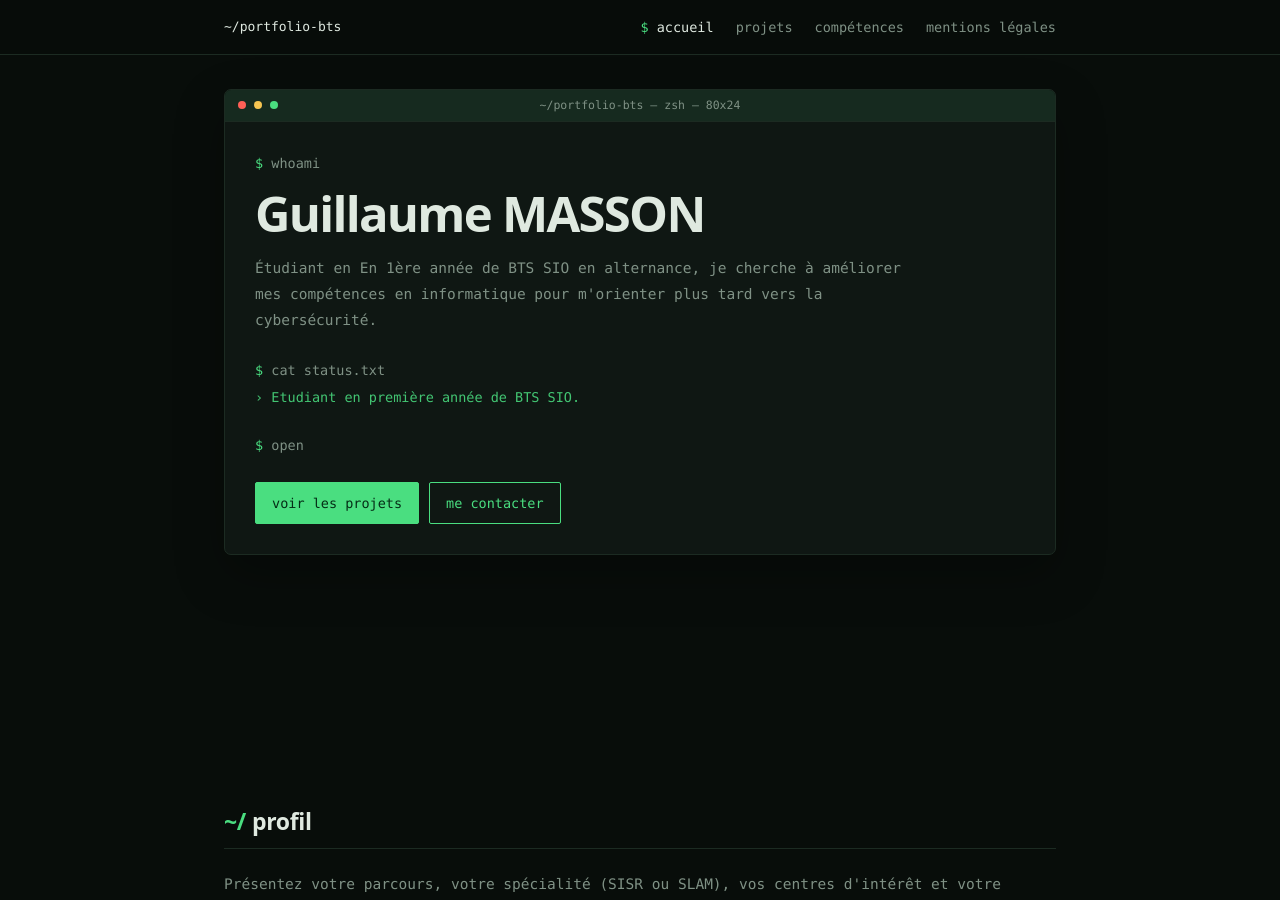
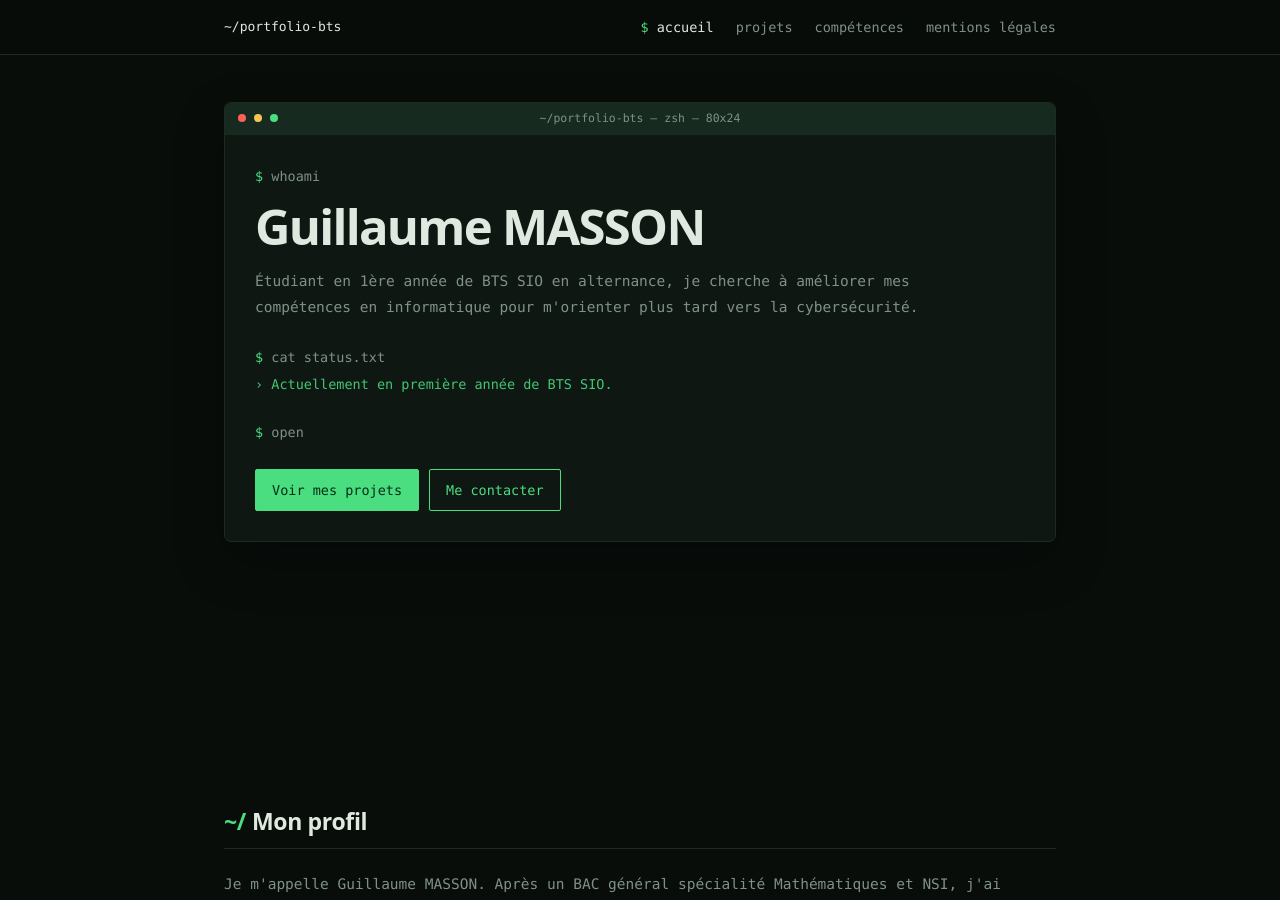
Before and after one commit to Noxioz/template_portfolio_bts, a Jekyll site: the page built from index.html, in a window 1280 px wide and 900 px high, scrolled down 190 px. Built offline with Jekyll 4.4.1, drawn with Linux system fonts in a browser that asks for light colours; some of the changed text lies outside the part shown.

Commit message:
Update index.html

```diff
--- a/index.html
+++ b/index.html
@@ -8,10 +8,10 @@ title: Accueil
       <div class="term-bar" aria-hidden="true"><span class="dot r"></span><span class="dot y"></span><span class="dot g"></span><span class="term-title">~/portfolio-bts — zsh — 80x24</span></div>
       <div class="term-body">
         <p class="prompt">whoami</p><h1 id="intro-title">Guillaume MASSON</h1>
-        <p class="tagline">Étudiant en En 1ère année de BTS SIO en alternance, je cherche à améliorer mes compétences en informatique pour m'orienter plus tard vers la cybersécurité.</p>
-        <div class="block"><p class="prompt">cat status.txt</p><p class="out" id="status">Etudiant en première année de BTS SIO.</p></div>
+        <p class="tagline">Étudiant en 1ère année de BTS SIO en alternance, je cherche à améliorer mes compétences en informatique pour m'orienter plus tard vers la cybersécurité.</p>
+        <div class="block"><p class="prompt">cat status.txt</p><p class="out" id="status">Actuellement en première année de BTS SIO.</p></div>
         <div class="block"><p class="prompt">open <span class="cursor" aria-hidden="true"></span></p></div>
-        <div class="btns"><a class="btn solid" href="#projets">voir les projets</a><a class="btn" href="#contact">me contacter</a></div>
+        <div class="btns"><a class="btn solid" href="#projets">Voir mes projets</a><a class="btn" href="#contact">Me contacter</a></div>
       </div>
     </section>
   </div>
@@ -19,8 +19,8 @@ title: Accueil
   {% assign projets_ecole = projets | where: "type", "ecole" %}
   {% assign projets_perso = projets | where: "type", "perso" %}
   <div class="wrap">
-    <section id="profil" class="profil"><h2><span class="sym">~/</span>profil</h2>
-      <p>Présentez votre parcours, votre spécialité (SISR ou SLAM), vos centres d'intérêt et votre projet professionnel.</p>
+    <section id="profil" class="profil"><h2><span class="sym">~/</span>Mon profil</h2>
+      <p>Je m'appelle Guillaume MASSON. Après un BAC général spécialité Mathématiques et NSI, j'ai décidé de faire un BTS SIO</p>
       <p>Ce portfolio rassemble les travaux réalisés en formation et les projets personnels qui illustrent votre progression.</p>
     </section>
     <section id="projets"><h2><span class="sym">$</span>ls ~/projets</h2>
```
